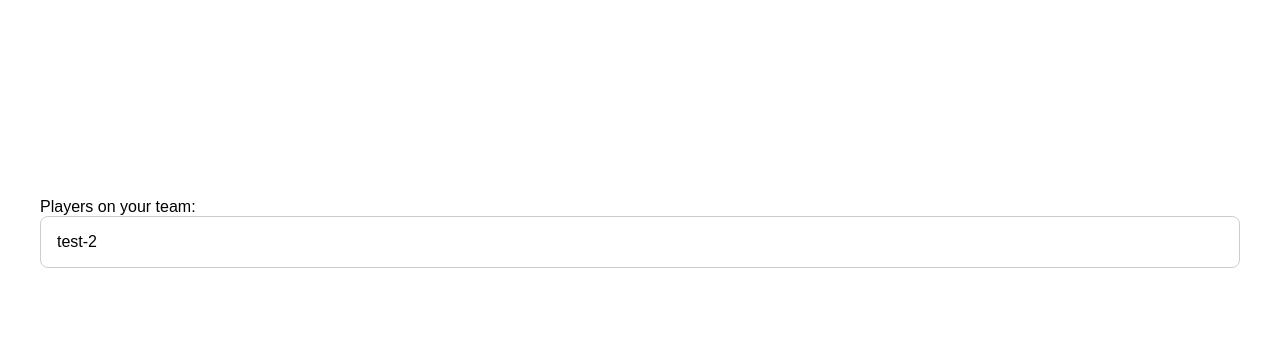
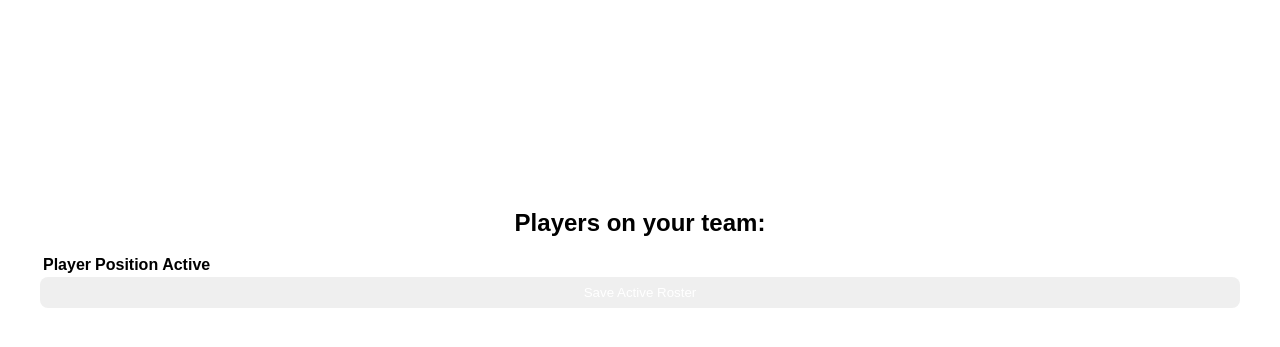
Before and after one commit to Bruno7333/CSCB20-Project, a Flask app: page /team/1 in a window 1280 px wide. Shown: the part 151-498 px from the top of the page. Run offline with Flask 3, Linux system fonts and the light colour scheme; data comes from the database, SQL or seed files in the repository; data that the repository does not hold is empty.

Commit message:
did things

```diff
--- a/app.py
+++ b/app.py
@@ -340,7 +340,7 @@ def team(league_id):
     cursor = conn.cursor()
     user_id = session.get("user_id")
 
-    query = """SELECT nba.playerName, nba.position, nba.PID
+    query = """SELECT nba.playerName, nba.position, nba.PID, pa.active
             FROM NBAPlayer nba
             JOIN PlayerAthlete pa
             ON nba.PID = pa.PID
@@ -364,7 +364,63 @@ def team(league_id):
         })
 
     conn.close()
-    return render_template("team.html", players=players)
+    return render_template("team.html", players=players, league_id=league_id)
+
+@app.route('/set_active/<int:league_id>', methods=['POST'])
+def set_active(league_id):
+    user_id = session.get('user_id')
+    active_pids = request.form.getlist('active_pid')
+
+    conn = sqlite3.connect(DB_FILE)
+    conn.row_factory = sqlite3.Row
+    cursor = conn.cursor()
+
+    single_pos = []
+    multi_pos = []
+
+    for pid in active_pids:
+        query ="SELECT position FROM NBAPlayer WHERE PID = ?"
+        cursor.execute(query, (pid,))
+        position = cursor.fetchone()[0]
+        if '/' in position:
+            multi_pos.append((pid, position.split('/')))
+        else:
+            single_pos.append((pid, position))
+
+    slots = {'F': 2, 'G': 2, 'C':1}
+    for pid, pos in single_pos:
+        if slots[pos] > 0:
+            slots[pos] -= 1
+        else:
+            conn.close()
+            return redirect(url_for('team', league_id=league_id))
+
+    for pid, positions in multi_pos:
+        assigned = False
+        for pos in positions:
+            if slots[pos] > 0:
+                slots[pos] -= 1
+                assigned = True
+                break
+        if not assigned:
+            conn.close()
+            return redirect(url_for('team', league_id=league_id))
+
+    query = "SELECT teamID FROM PlayerTeam WHERE LID = ? AND accountID = ?"
+    cursor.execute(query, (league_id, user_id))
+    my_team_id = cursor.fetchone()[0]
+
+    query = "UPDATE PlayerAthlete SET active = 0 WHERE teamID = ? AND LID = ?"
+    cursor.execute(query, (my_team_id, league_id))
+
+    query = "UPDATE PlayerAthlete SET active = 1 WHERE PID = ? AND LID = ?"
+    for pid in active_pids:
+        cursor.execute(query, (pid, league_id))
+
+    conn.commit()
+    conn.close()
+    return redirect(url_for('team', league_id=league_id))
+
 
 
 
@@ -467,7 +523,7 @@ def trade(league_id):
     my_players = cursor.fetchall()
 
     query3 ="""SELECT pt.teamID, pt.teamName as team_name
-            FROM PlayerTeam pt WHERE pt.LID = ? AND pt.teamId != ?
+            FROM PlayerTeam pt WHERE pt.LID = ? AND pt.teamID != ?
             """
     cursor.execute(query3, (league_id, my_team_id))
     members = cursor.fetchall()
@@ -486,7 +542,7 @@ def trade(league_id):
                 WHERE pa.teamID = ? AND pa.LID = ?
                 """
         cursor.execute(query5, (target_team_id, league_id))
-        other_players = cursor.fetchall
+        other_players = cursor.fetchall()
 
     conn.close()
 
--- a/templates/team.html
+++ b/templates/team.html
@@ -3,22 +3,38 @@
 <head>
     <meta charset="UTF-8">
     <meta name="viewport" content="width=device-width, initial-scale=1.0">
-    <title>Your Team - temp</title>
+    <title>Your Team</title>
     <link rel="stylesheet" href="{{ url_for('static', filename='style.css') }}">
 </head>
 <body>
     <div class="league-container">
-        Players on your team:
-        <div class="league-header">
-            {% for player in players %}
-                <p>{{player.playerName}}</p>
-                <p>{{player.position}}</p>
+        <h2>Players on your team:</h2>
 
-            {% endfor %}
+        <form action="{{ url_for('set_active', league_id=league_id) }}" method="POST">
+            <table>
+                <thead>
+                    <tr>
+                        <th>Player</th>
+                        <th>Position</th>
+                        <th>Active</th>
+                    </tr>
+                </thead>
+                <tbody>
+                    {% for player in players %}
+                    <tr>
+                        <td>{{ player.playerName }}</td>
+                        <td>{{ player.position }}</td>
+                        <td>
+                            <input type="checkbox" name="active_pid" value="{{ player.PID }}"
+                                {% if player.active %}checked{% endif %}>
+                        </td>
+                    </tr>
+                    {% endfor %}
+                </tbody>
+            </table>
 
-            test-2
-        </div>
+            <button type="submit">Save Active Roster</button>
+        </form>
     </div>
-
 </body>
 </html>
```
